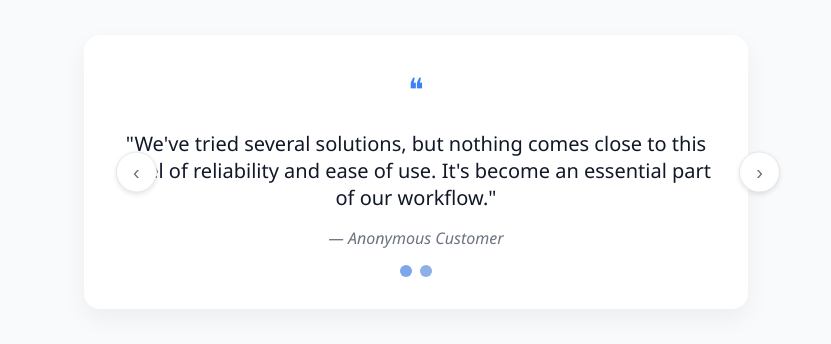
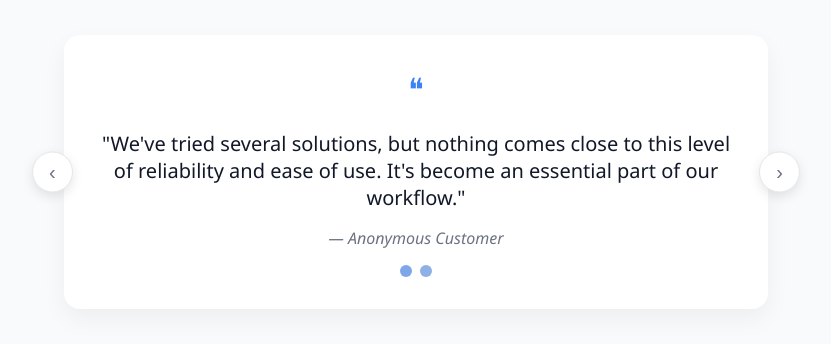
Before and after one commit to MamaGozi/MamaGozi.github.io, a plain HTML site: page index.html in a window 1280 px wide. Shown: the part 228-572 px from the top of the page, without its empty margins (224-1055 px from the left). Drawn offline with nearby package versions, Linux system fonts and the light colour scheme.

Commit message:
Update index.css

```diff
--- a/index.css
+++ b/index.css
@@ -18,7 +18,9 @@ body {
 }
 
 .testimonial-card {
-  max-width: 600px;
+  max-width: 640px;
+  width: 100%;
+  margin: 0 auto;
   text-align: center;
   padding: 2rem;
   border-radius: 1rem;
@@ -49,13 +51,17 @@ body {
 .carousel-nav {
   position: absolute;
   top: 50%;
-  width: 100%;
+  left: -2rem;
+  right: -2rem;
   display: flex;
   justify-content: space-between;
+  align-items: center;
   transform: translateY(-50%);
+  pointer-events: none;
 }
 
 .carousel-nav button {
+  pointer-events: all;
   background: white;
   border: 1px solid #e5e7eb;
   border-radius: 9999px;
@@ -63,7 +69,12 @@ body {
   cursor: pointer;
   font-size: 1.25rem;
   color: #6b7280;
-  box-shadow: 0 2px 5px rgba(0, 0, 0, 0.1);
+  box-shadow: 0 4px 12px rgba(0, 0, 0, 0.1);
+  transition: transform 0.2s ease;
+}
+
+.carousel-nav button:hover {
+  transform: scale(1.1);
 }
 
 .carousel-dots {
```
